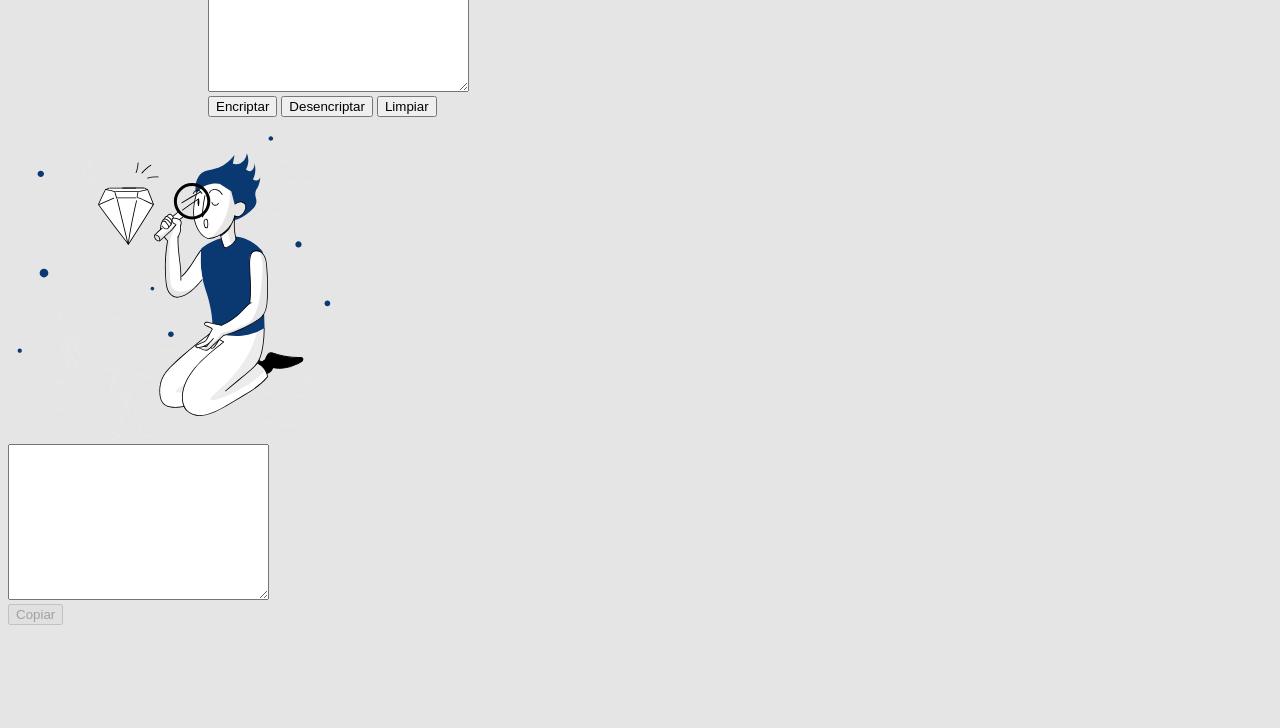
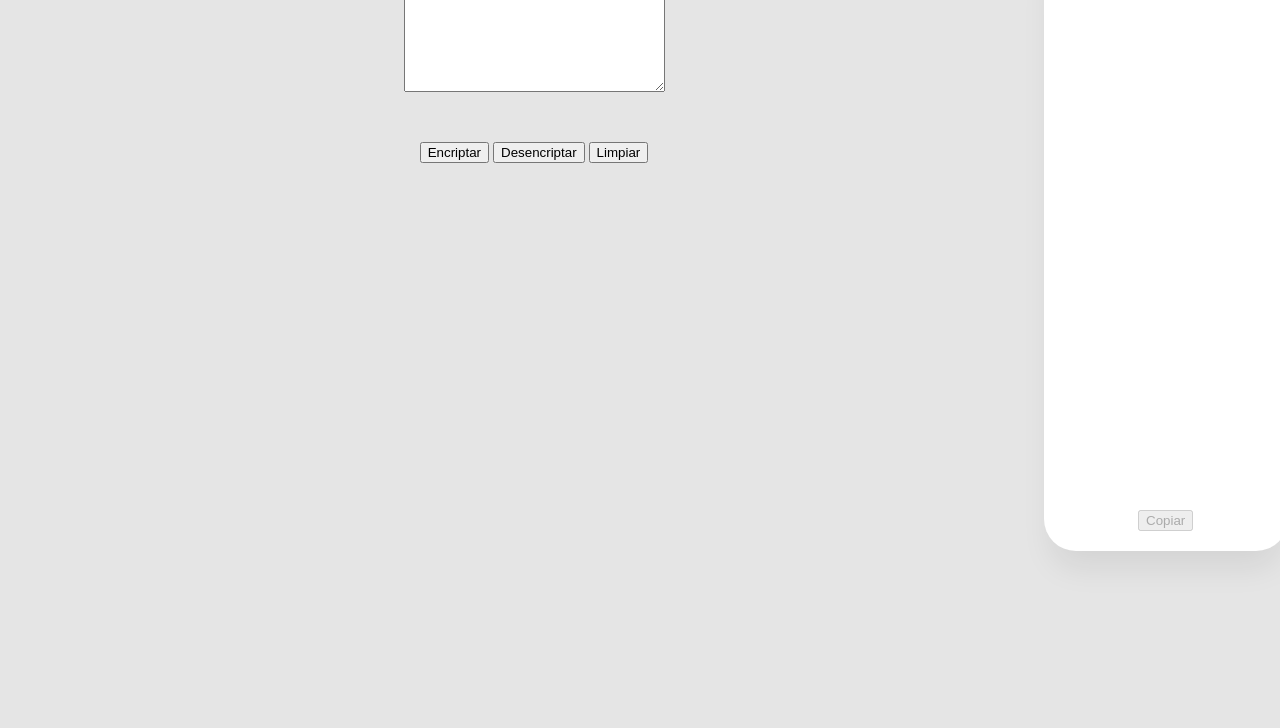
Before and after one commit to facundo37858/Encriptador, a plain HTML site: page index.html in a window 1280 px wide. Shown: the part 72-800 px from the top of the page. Drawn offline with Linux system fonts and the light colour scheme.

Commit message:
estilos y funcionalidad de mesaje lateral

```diff
--- a/index.html
+++ b/index.html
@@ -10,8 +10,9 @@
 </head>
 <body>
     <div class="container">
-        <img src="./logo.svg" alt="logo" height="48" width="32" />
-
+        <div class="container-logo">
+            <img src="./logo.svg" alt="logo" height="48" width="32" />
+        </div>
 
         <div class="textarea-input">
             <textarea oninput="getMensaje()" name="mensaje" id="mensaje" cols="30" rows="10"></textarea>
@@ -23,12 +24,18 @@
             </div>
         </div>
 
+        <div class="conteiner-aux">
+            <div class="container-msjEncrip">
 
+                <textarea name="mensajeEncrip" id="mensajeEncrip" cols="30" rows="10" readonly></textarea>
+                <button id="copy" onclick="copyToClickBoard()" disabled>Copiar</button>
+            </div>
+            <!-- <div class="container-sinMsjEncrip">
+                <img id='muheco' src="./muñeco.svg" alt="muñeco" >
+                <p>Ningún mensaje fue encontrado</p>
+                <p>Ingresa el texto que desees encriptar o desencriptar. </p>
+            </div> -->
 
-        <div class="container-msjEncrip">
-            <img src="./muñeco.svg" alt="muñeco" height="304" width="336">
-            <textarea name="mensajeEncrip" id="mensajeEncrip" cols="30" rows="10" readonly></textarea>
-            <button id="copy" onclick="copyToClickBoard()" disabled>Copiar</button>
         </div>
 
 
--- a/styles.css
+++ b/styles.css
@@ -3,13 +3,59 @@ body {
 }
 
 .container {
-    display: grid;
-    grid-template-columns: 200px 200px 200px;
-    grid-template-rows: 200px 200px 200px;
+    display: flex;
+    flex-direction: row;
+    flex-wrap: nowrap;
+    align-content: center;
+    justify-content: center;
+    align-items: flex-start;
+    gap: 30%;
+
 }
+#muheco{
 
+    width: 336px;
+    height: 304px;
+
+}
 .textarea-input{
-    grid-column-start: 2;
-    grid-column-end: four;
-    grid-row-start: 1;
+    display: flex;
+    flex-direction: column;
+    align-items: center;
+    justify-content: center;
+    gap: 50px;
 }
+.conteiner-aux{
+    background-color: white;
+    border-radius: 32px;
+    padding: 20px;
+    box-shadow: 0px 24px 32px -8px rgba(0, 0, 0, 0.08);
+    max-height: 944px;
+    max-width: 400px;
+    display: flex;
+    align-items: center;
+    justify-content: center;
+}
+.container-msjEncrip{
+    display: flex;
+    flex-direction: column;
+    align-items: center;
+    justify-content: center;
+    gap: 50px;
+}
+.container-sinMsjEncrip{
+    display: flex;
+    flex-direction: column;
+    align-content: center;
+    justify-content: center;
+    gap: 30px;
+}
+p{
+    text-align: center;
+}
+#mensajeEncrip{
+    height: 500px;
+    width: 200px;
+    border: none;
+    resize: none;
+}
```
